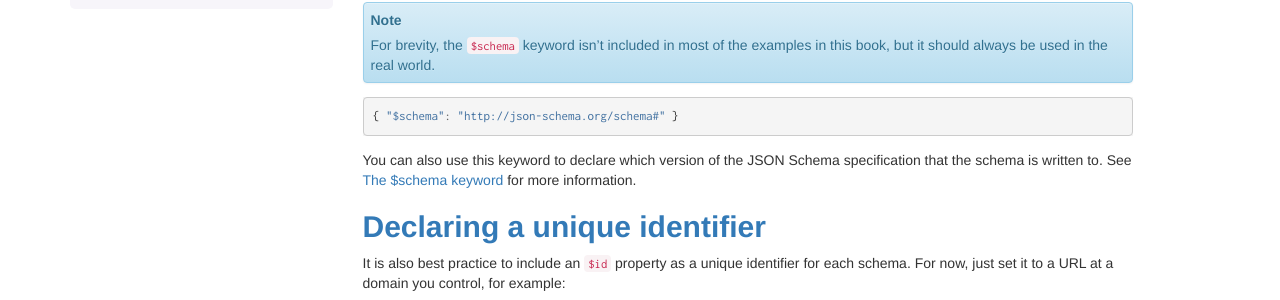
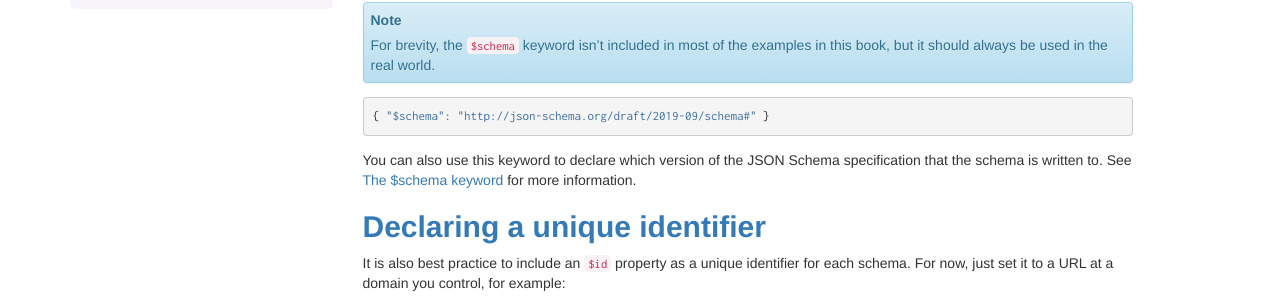
Before and after one commit to json-schema-org/understanding-json-schema, a Sphinx documentation site: the page built from source/basics.rst, in a window 1280 px wide and 900 px high, scrolled down 1290 px. Shown: the part 306-606 px from the top of the window. Built offline with Sphinx 7.4.7, drawn with Linux system fonts in a browser that asks for light colours; some web fonts are replaced; some of the changed lines change nothing that is shown.

Commit message:
Update $schema value in basics too

```diff
--- a/source/basics.rst
+++ b/source/basics.rst
@@ -92,7 +92,7 @@
 
 .. schema_example::
 
-    { "$schema": "http://json-schema.org/schema#" }
+    { "$schema": "http://json-schema.org/draft/2019-09/schema#" }
 
 You can also use this keyword to declare which version of the JSON
 Schema specification that the schema is written to.  See `schema` for
```
